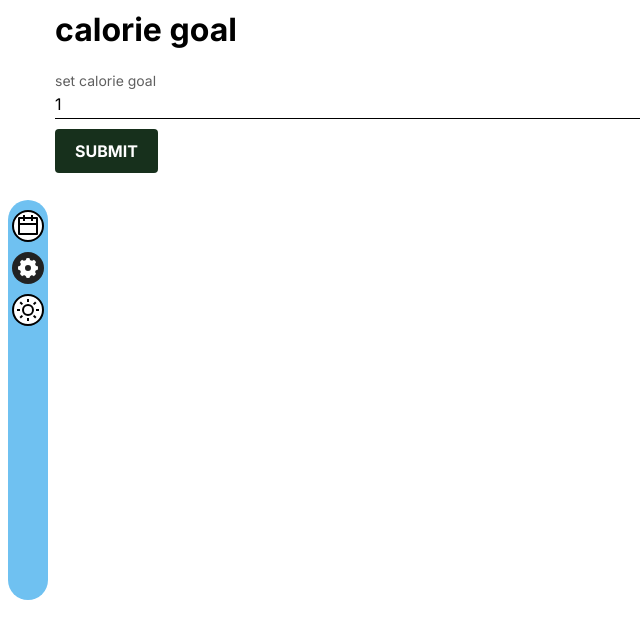
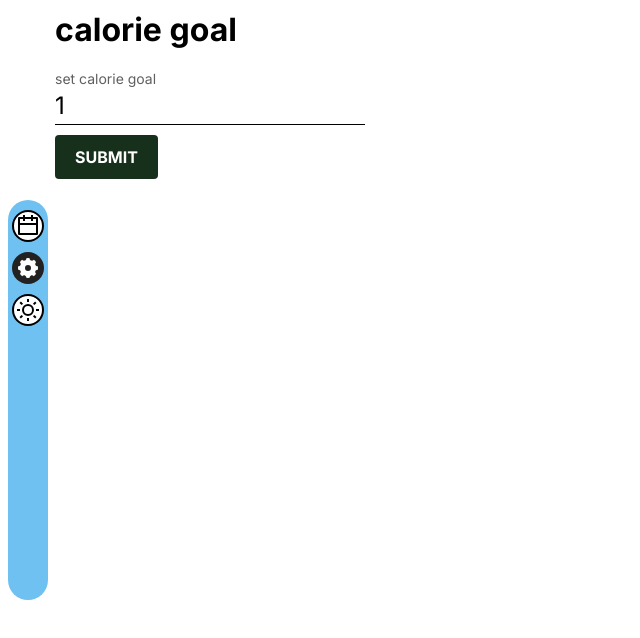
Before and after one commit to colorlessenergy/calorie-tracker, a Next.js app: page /settings/calorie-goal in a window 1280 px wide. Shown: the top 638 px of the page, without its empty margins (0-640 px from the left). Built offline with nearby package versions, Linux system fonts and the light colour scheme.

Commit message:
add styles to calorie goal page

```diff
--- a/pages/settings/calorie-goal.js
+++ b/pages/settings/calorie-goal.js
@@ -50,7 +50,10 @@ export default function CalorieGoal() {
             <div className="container">
                 <h1 className="mt-1 mx-15">calorie goal</h1>
 
-                <form onSubmit={handleSubmit} className="mx-15 w-50-md">
+                <form
+                    onSubmit={handleSubmit}
+                    className="mx-15 w-50-md flex flex-direction-column align-items-start"
+                >
                     <label className="dark-label" htmlFor="calorieGoal">
                         set calorie goal
                     </label>
@@ -63,6 +66,7 @@ export default function CalorieGoal() {
                         placeholder="calorie goal"
                         onChange={handleInputChange}
                         value={calorieGoal}
+                        className="calorie-goal-input"
                     />
 
                     <button className="button button-green">submit</button>
--- a/styles/module.scss
+++ b/styles/module.scss
@@ -250,3 +250,9 @@ body.modal-is-open {
 .nav .icon {
     margin-right: 10px;
 }
+
+input[type='number'].calorie-goal-input {
+    width: 50%;
+
+    font-size: 24px;
+}
```
